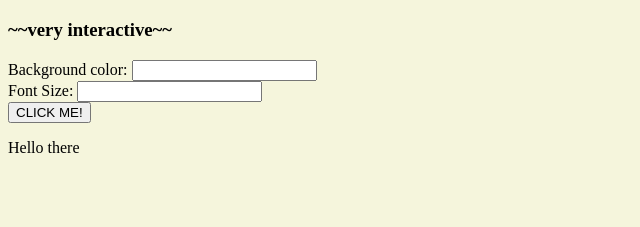
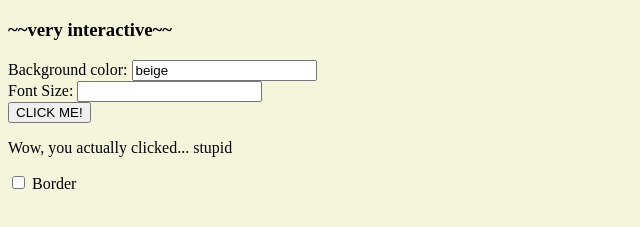
Before and after one commit to dap-101/personal, a plain HTML site: page 00-intro/00-intro/index.html in a window 1280 px wide. Both pictures are taken after a click on the button "CLICK ME!". Shown: the part 61-288 px from the top of the page, without its empty margins (0-640 px from the left). Drawn offline with Linux system fonts and the light colour scheme.

Commit message:
Intro on java

```diff
--- a/00-intro/00-intro/index.html
+++ b/00-intro/00-intro/index.html
@@ -15,15 +15,21 @@
     <h3> ~~very interactive~~</h3>
 
     <label>Background color: </label>
-    <input id="color-field">
+    <input id="color-field" value="beige">
     <br>
 
     <label> Font Size: </label>
     <input type="number" id="font-size-field">
     <br>
-    <button id="click-button"> CLICK ME!</button>
+    <button id="click-button" onclick="buttonPress()">CLICK ME!</button>
     <br>
     <p id="text"> Hello there</p>
 
+    <input type="checkbox" id="checkbox" onchange="checkboxChange()">
+    <label>Border</label>
+
+    <script src="./intro.js">
+        //could write code here but too long
+    </script>
 </body>
 </html>
--- a/00-intro/00-intro/intro.css
+++ b/00-intro/00-intro/intro.css
@@ -8,4 +8,5 @@
  */
 body {
   background-color: beige;
+  border: 5px hidden cyan
 }
--- a/00-intro/00-intro/intro.js
+++ b/00-intro/00-intro/intro.js
@@ -3,3 +3,30 @@
 //  1. Give every variable/const smallest scope
 //  2. Grab HTML elements by tag and store in const
 //  3. Put all other code inside functions
+
+const colorField = document.getElementById("color-field");
+const fontSizeField = document.getElementById("font-size-field");
+const clickButton = document.getElementById("click-button");
+const text = document.getElementById("text");
+const checkbox = document.getElementById("checkbox")
+const body = document.body;
+//let (or var) to declare variables
+
+function buttonPress() {
+    text.innerHTML = "Wow, you actually clicked... stupid";
+
+    body.style.backgroundColor = colorField.value;
+    text.style.fontSize = `${fontSizeField.value}px`; //NOTE the [`] key is above the [Tab] key
+    let fail = '${fontSizeField.value0}px' // Apostrophe will not work
+}
+
+function checkboxChange() {
+    let checked = checkbox.checked;
+    console.log(`The checkbox has this state: ${checked}`);
+
+    if (checked) {
+        body.style.outlineStyle = "solid";
+    } else {
+        body.style.outlineStyle = "none";
+    }
+}
```
